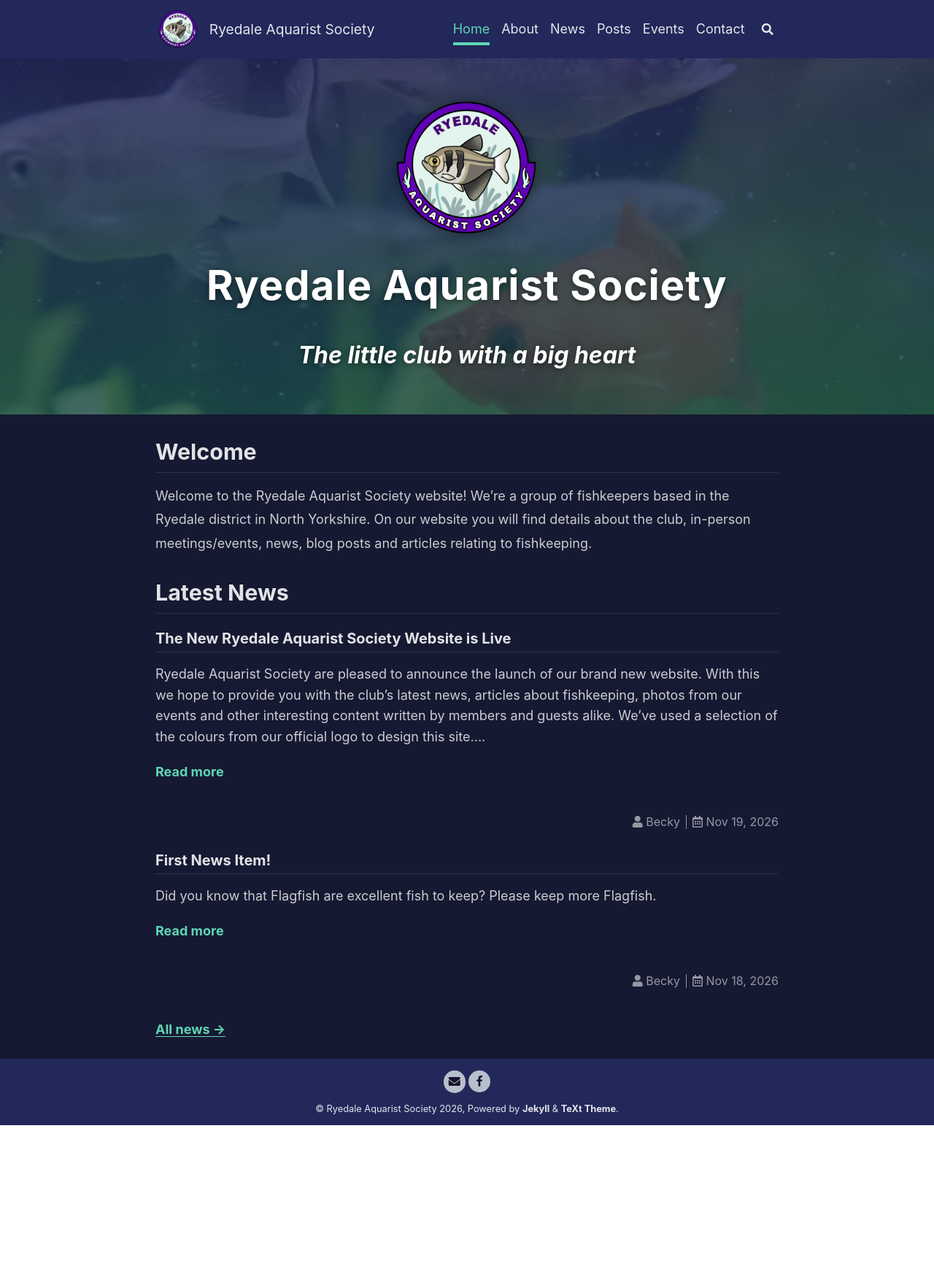
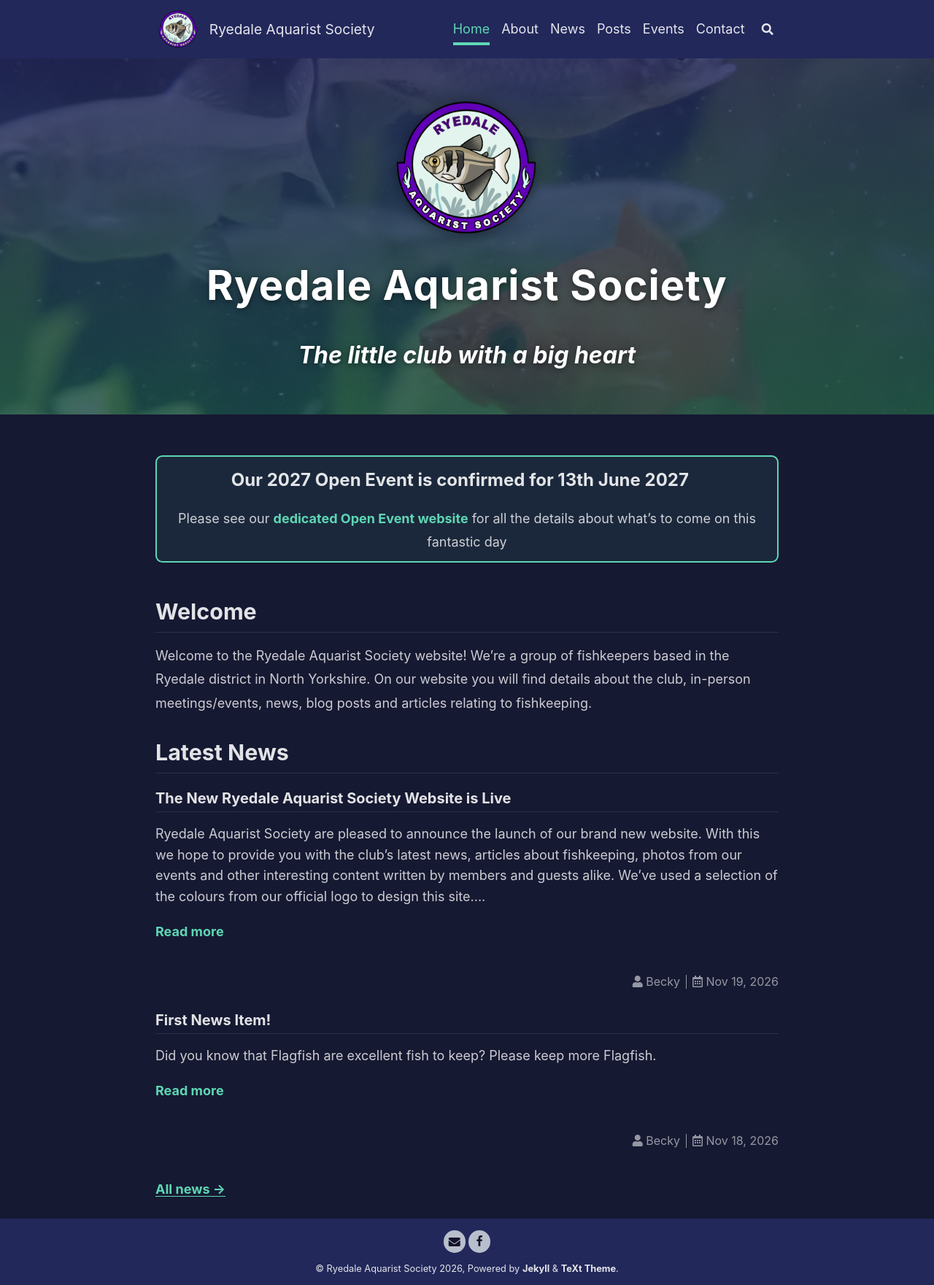
Before and after one commit to RyedaleAquaristSociety/ryedale-aquarist-society-main-site, a Jekyll site: the page built from index.md, in a window 1280 px wide. Shown: the whole page at 73% size. Built offline with Jekyll 4.4.1, drawn with Linux system fonts in a browser that asks for light colours; nearby versions of some CDN libraries; before the commit the page ends 1542 px from its top, so only the background shows below that.

Commit message:
Update about page, update homepage

```diff
--- a/_sass/custom.scss
+++ b/_sass/custom.scss
@@ -310,6 +310,32 @@
   margin-top: 3.5rem;
 }
 
+.event-banner {
+  margin-bottom: 2.5rem;
+  padding: 0.6rem 1rem;
+  border: 2px solid $main-color-1;
+  border-radius: 0.6rem;
+  background: rgba($main-color-1, 0.08);
+  text-align: center;
+  @include media-breakpoint-down(md) {
+    padding: 0.6rem 0.75rem;
+  }
+
+  & > h2 {
+    margin-top: 0;
+    padding-bottom: 0;
+    border-bottom-width: 0;
+    font-size: 1.5rem;
+    @include media-breakpoint-down(md) {
+      font-size: 1.25rem;
+    }
+  }
+
+  & > p:last-child {
+    margin-bottom: 0;
+  }
+}
+
 .logo-history {
   display: flex;
   flex-wrap: wrap;
--- a/index.md
+++ b/index.md
@@ -7,7 +7,13 @@ description: We are a group of fishkeeping enthusiasts based in the Ryedale area
 header_logo: /assets/images/final ryedale logo indigo adjusted.png
 ---
 
-<!-- Placeholder text: replace everything below with your own words. -->
+<div class="event-banner" markdown="1">
+
+## Our 2027 Open Event is confirmed for 13th June 2027
+
+Please see our [dedicated Open Event website<span class="visually-hidden"> (opens in a new window)</span>](https://ryedaleaquaristsociety2027.carrd.co/){:target="_blank" rel="noopener"} for all the details about what's to come on this fantastic day
+
+</div>
 
 ## Welcome
 
```
Also changed, not shown: about.md (+19 -10 lines), events.md (+1 -1 lines), favicon.ico.
